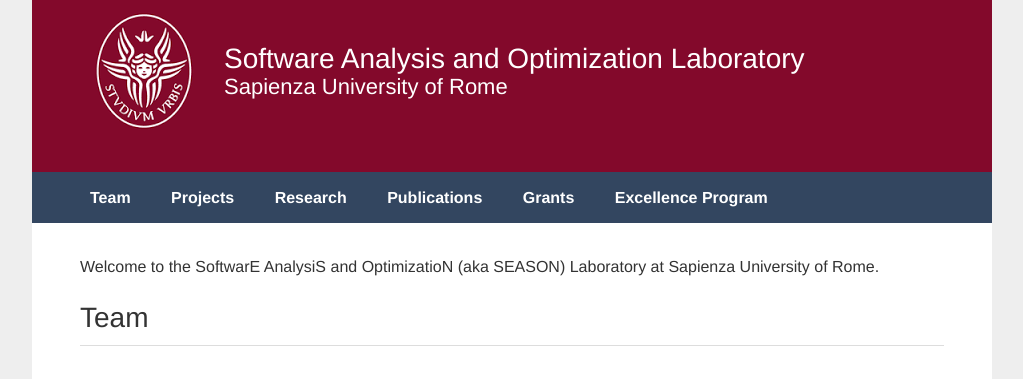
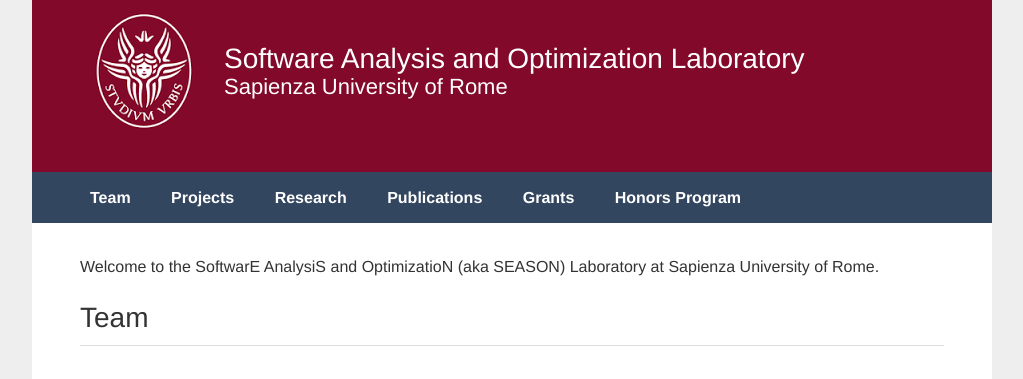
Before and after one commit to season-lab/season-lab.github.io, a Jekyll site: the page built from index.html, in a window 1280 px wide and 900 px high. Shown: the top 379 px of the window, without its empty margins (128-1151 px from the left). Built offline with Jekyll 4.4.1, drawn with Linux system fonts in a browser that asks for light colours.

Commit message:
Update default.html

```diff
--- a/_layouts/default.html
+++ b/_layouts/default.html
@@ -37,7 +37,7 @@
           <li><a href="/#research">Research</a></li>
           <li><a href="/#publications">Publications</a></li>
           <li><a href="/#grants">Grants</a></li>
-          <li><a href="/excellence.html">Excellence Program</a><!--<img src="assets/img/it.jpg" alt="italian" height="10px" />--></li>
+          <li><a href="/honors.html">Honors Program</a><!--<img src="assets/img/it.jpg" alt="italian" height="10px" />--></li>
         </ul>
       </div>
 
```
